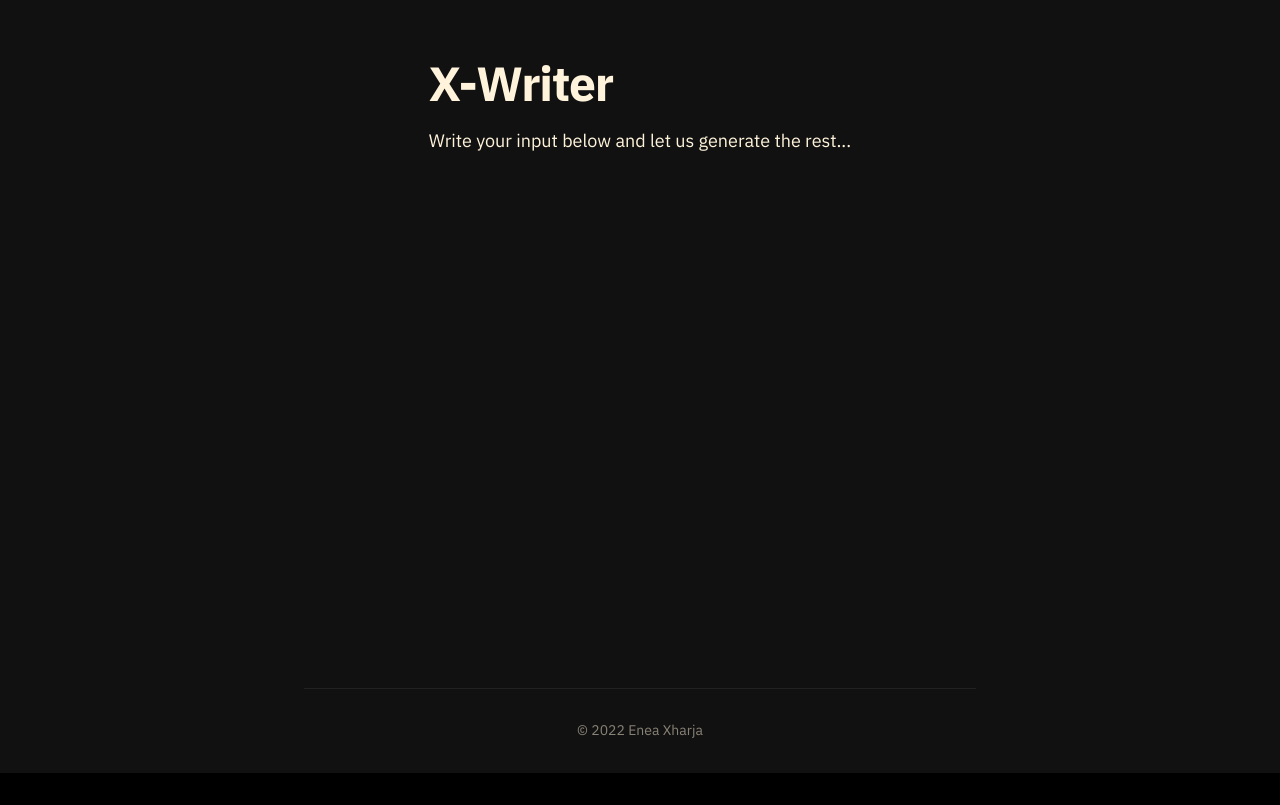
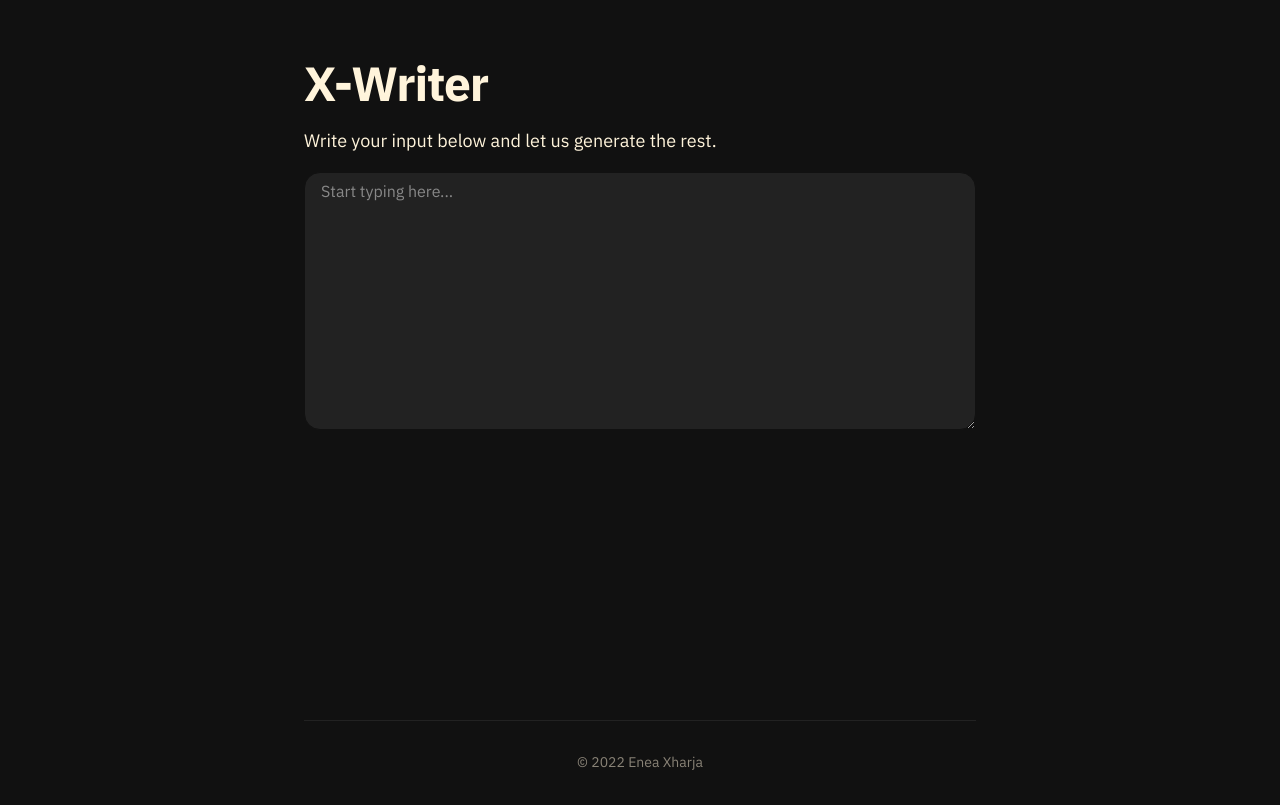
Before and after one commit to eneax/x-writer, a Next.js app: page / in a window 1280 px wide. Built offline with nearby package versions, Linux system fonts and the light colour scheme.

Commit message:
feat: add textbox and styles

```diff
--- a/pages/index.tsx
+++ b/pages/index.tsx
@@ -1,13 +1,25 @@
+import * as React from "react";
 import { NextPage } from "next";
 
 import Container from "components/Container";
 
 const Home: NextPage = () => (
   <Container>
-    <div className="flex flex-col justify-center items-center border-gray-700 mx-auto py-16">
-      <div className="flex flex-col min-h-[calc(100vh-17rem)]">
+    <div className="flex flex-col justify-center items-left border-gray-700 py-16">
+      <div className="flex flex-col text-left min-h-[calc(100vh-15rem)]">
         <h1 className="mb-4">X-Writer</h1>
-        <p>Write your input below and let us generate the rest...</p>
+        <p>Write your input below and let us generate the rest.</p>
+
+        <div className="w-full mb-8">
+          <textarea
+            name="gpt-3-input"
+            id="gpt-3-input"
+            placeholder="Start typing here..."
+            cols={30}
+            rows={10}
+            className="block w-full px-4 py-2 bg-gray-800 text-primary-50 border rounded-2xl border-gray-900 focus:outline-none focus:ring-2 focus:ring-primary-100 focus:border-transparent"
+          />
+        </div>
       </div>
     </div>
   </Container>
```
